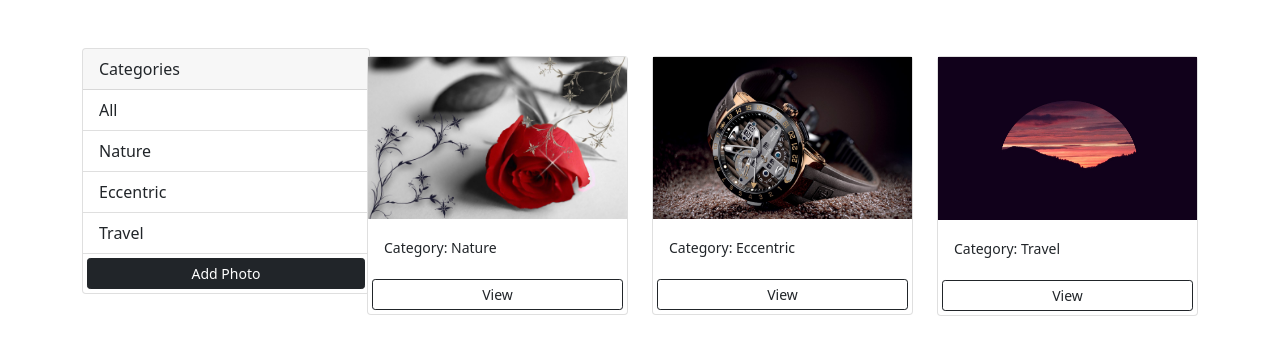
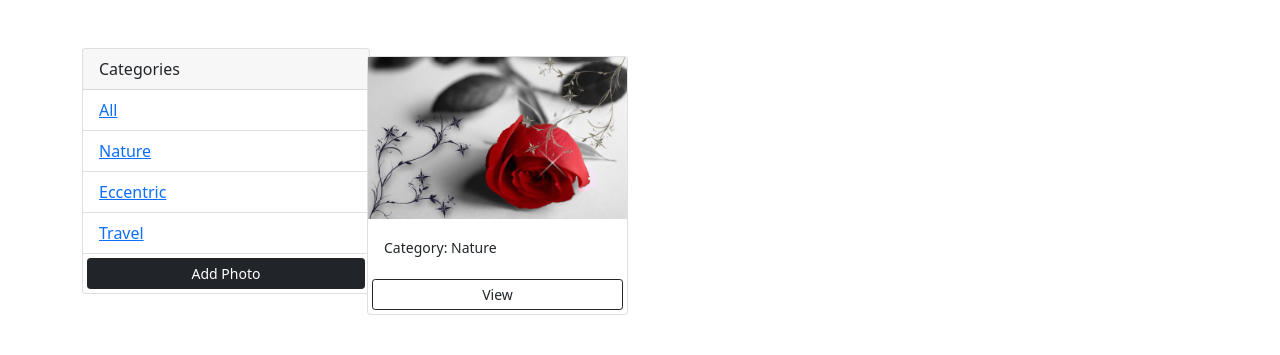
Before and after one commit to davospots/Photogallery, a Django app: a page that uses photos/templates/photos/gallery.html in a window 1280 px wide. Shown: the top 355 px of the page. Run offline with Django 3.2, Linux system fonts and the light colour scheme; data comes from the database, SQL or seed files in the repository.

Commit message:
filter photos by category

```diff
--- a/photos/templates/photos/gallery.html
+++ b/photos/templates/photos/gallery.html
@@ -18,11 +18,15 @@
                   Categories
                 </div>
                 <ul class="list-group list-group-flush">
-                  <li class="list-group-item">All</li>
+                    <li class="list-group-item">
+                        <a href="{% url 'gallery' %}">All</a>
+                    </li>
                     {% for category in categories %}
-
-                    <li class="list-group-item">{{category.name}}</li>
-
+                        <li class=" list-group-item">
+                            <a href="{% url 'gallery' %}?category={{category.name}}">
+                                {{category.name}}
+                            </a>
+                        </li>
                     {% endfor %}
 
 
--- a/photos/views.py
+++ b/photos/views.py
@@ -3,8 +3,15 @@ from .models import Category, Photo
 
 # Create your views here.
 def gallery(request):
+    category = request.GET.get('category')
+    if category == None:
+        photos = Photo.objects.all()
+    else:
+        photos = Photo.objects.filter(category__name=category)
+
+
     categories = Category.objects.all()
-    photos = Photo.objects.all()
+
     context  = {'categories': categories, 'photos': photos}
     return render(request,'photos/gallery.html', context)
 
```
